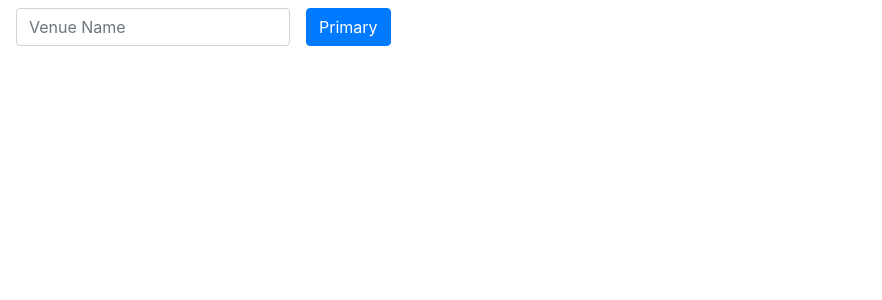
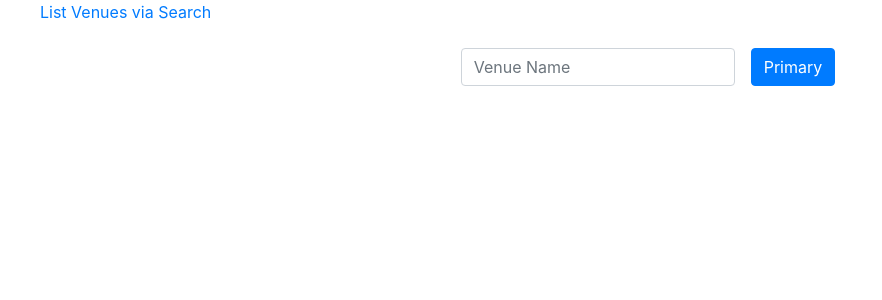
Before and after one commit to dwyfrequency/mapgl-demo, a React (Create React App) app: page /venueslist in a window 1280 px wide. Shown: the top 300 px of the page, without its empty margins (0-882 px from the left). Built offline with nearby package versions, Linux system fonts and the light colour scheme; no server answers; what react-foursquare would draw is missing.

Commit message:
adding links for multiple examples

```diff
--- a/package.json
+++ b/package.json
@@ -12,6 +12,7 @@
     "react-dom": "^16.9.0",
     "react-foursquare": "^1.0.3",
     "react-mapbox-gl": "^4.6.0",
+    "react-router-dom": "^5.0.1",
     "react-scripts": "3.1.1"
   },
   "scripts": {
--- a/src/App.js
+++ b/src/App.js
@@ -1,8 +1,10 @@
 import React, { useState, useEffect } from "react";
+import { BrowserRouter as Router, Route, Link } from "react-router-dom";
 // import MapGL from "./components/MapGL";
 import SearchBar from "./components/SearchBar";
 import fsqSetup from "react-foursquare";
 import VenueItems from "./components/VenueItems";
+import VenuesList from "./components/VenuesList";
 
 console.log(process.env);
 
@@ -16,28 +18,19 @@ const foursquare = fsqSetup({
 });
 
 const App = () => {
-  const [query, setQueryVal] = useState("");
-  const [venues, setVenues] = useState([]);
-  const getVenues = async (query, ll) => {
-    const data = await foursquare.venues.getVenues({
-      query,
-      ll: ll.join(","),
-      limit: 5
-    });
-    setVenues(data.response.venues);
-  };
-
-  useEffect(() => {
-    if (query) getVenues(query, [40.73061, -73.935242]);
-  }, [query]);
-
-  console.log({ venues });
+  // return <VenuesList foursquare={foursquare} />;
   return (
-    <div className="App">
-      <SearchBar setSearchVal={setQueryVal} />
-      {venues.length ? <VenueItems venues={venues} /> : null}
-      {/* <MapGL></MapGL> */}
-    </div>
+    <Router>
+      <Route
+        path={"/"}
+        render={() => (
+          <ul>
+            <Link to={"/venueslist"}>List Venues via Search</Link>
+          </ul>
+        )}
+      />
+      <Route path={"/venueslist"} component={VenuesList} />
+    </Router>
   );
 };
 
--- a/src/components/SearchBar.js
+++ b/src/components/SearchBar.js
@@ -13,7 +13,7 @@ const SearchBar = ({ setSearchVal }) => {
   };
 
   return (
-    <form className="form-inline">
+    <form className="form-inline justify-content-center mb-2">
       <div className="form-group mx-sm-3 mt-2">
         <input
           type="text"
--- /dev/null
+++ b/src/components/VenuesList.js
@@ -0,0 +1,30 @@
+import React, { useState, useEffect } from "react";
+import SearchBar from "./SearchBar";
+import VenueItems from "./VenueItems";
+
+const VenuesList = ({ foursquare }) => {
+  const [query, setQueryVal] = useState("");
+  const [venues, setVenues] = useState([]);
+
+  useEffect(() => {
+    const getVenues = async (query, ll) => {
+      const data = await foursquare.venues.getVenues({
+        query,
+        ll: ll.join(","),
+        limit: 5
+      });
+      setVenues(data.response.venues);
+    };
+    if (query) getVenues(query, [40.73061, -73.935242]);
+  }, [query, foursquare]);
+
+  return (
+    <div className="App">
+      <SearchBar setSearchVal={setQueryVal} />
+      {venues.length ? <VenueItems venues={venues} /> : null}
+      {/* <MapGL></MapGL> */}
+    </div>
+  );
+};
+
+export default VenuesList;
--- /dev/null
+++ b/src/constants/links.js
@@ -0,0 +1,5 @@
+export default {
+  Home: "/",
+  "List Venues via Search": "/venueslist",
+  Test: "/blem"
+};
```
Also changed, not shown: 1 other file (tests, documents, lock files or other folders).
